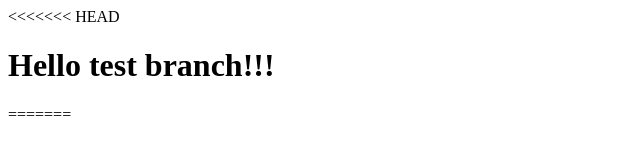
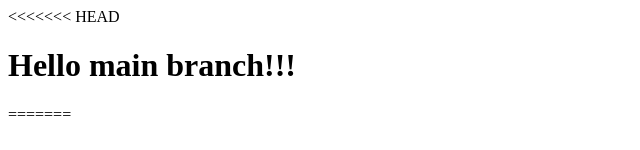
Before and after one commit to KuzminAnton1/Practic, a plain HTML site: page index.html in a window 1280 px wide. Shown: the top 150 px of the page, without its empty margins (0-640 px from the left). Drawn offline with Linux system fonts and the light colour scheme.

Commit message:
Update index.html

```diff
--- a/index.html
+++ b/index.html
@@ -7,7 +7,7 @@
 </head>
 <body>
 <<<<<<< HEAD
-    <h1>Hello test branch!!!</h1>
+    <h1>Hello main branch!!!</h1>
 =======
     <h1>Hello test branch!!!</h1>
 <<<<<<< HEAD
```
